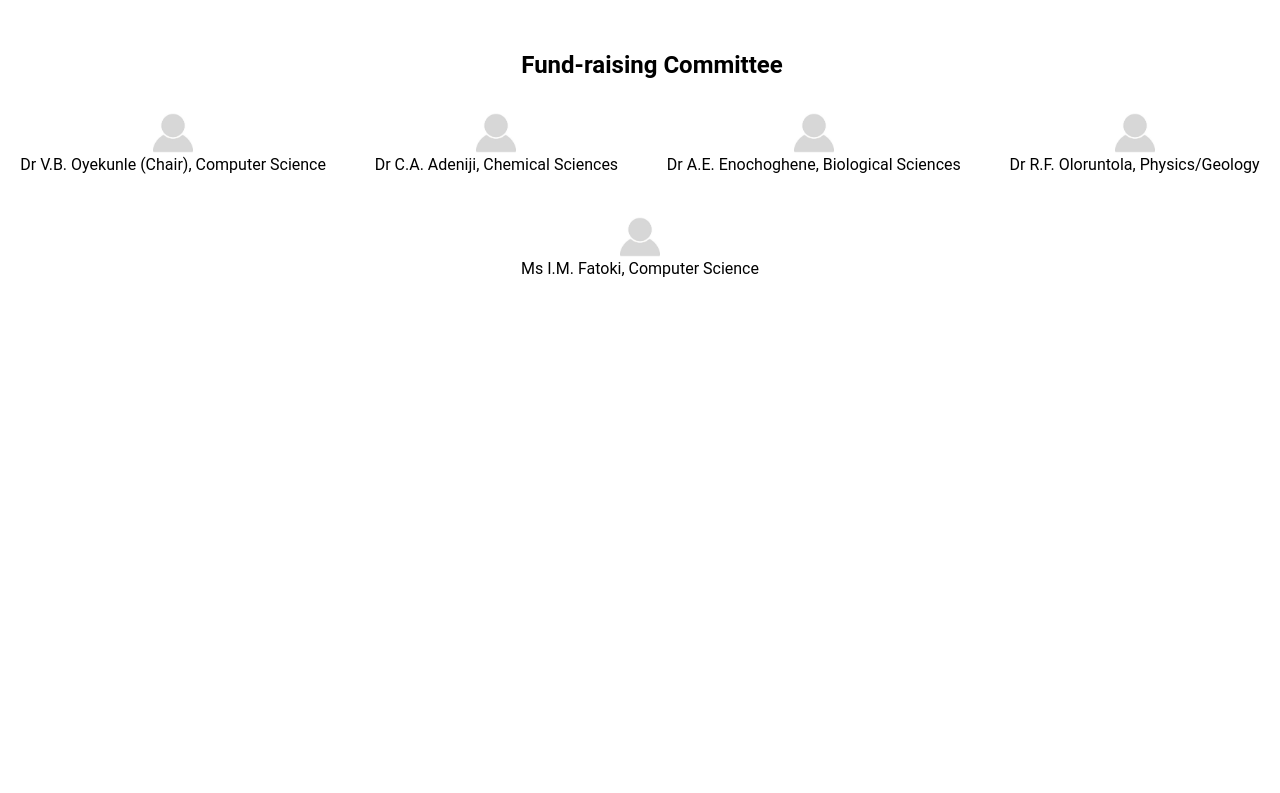
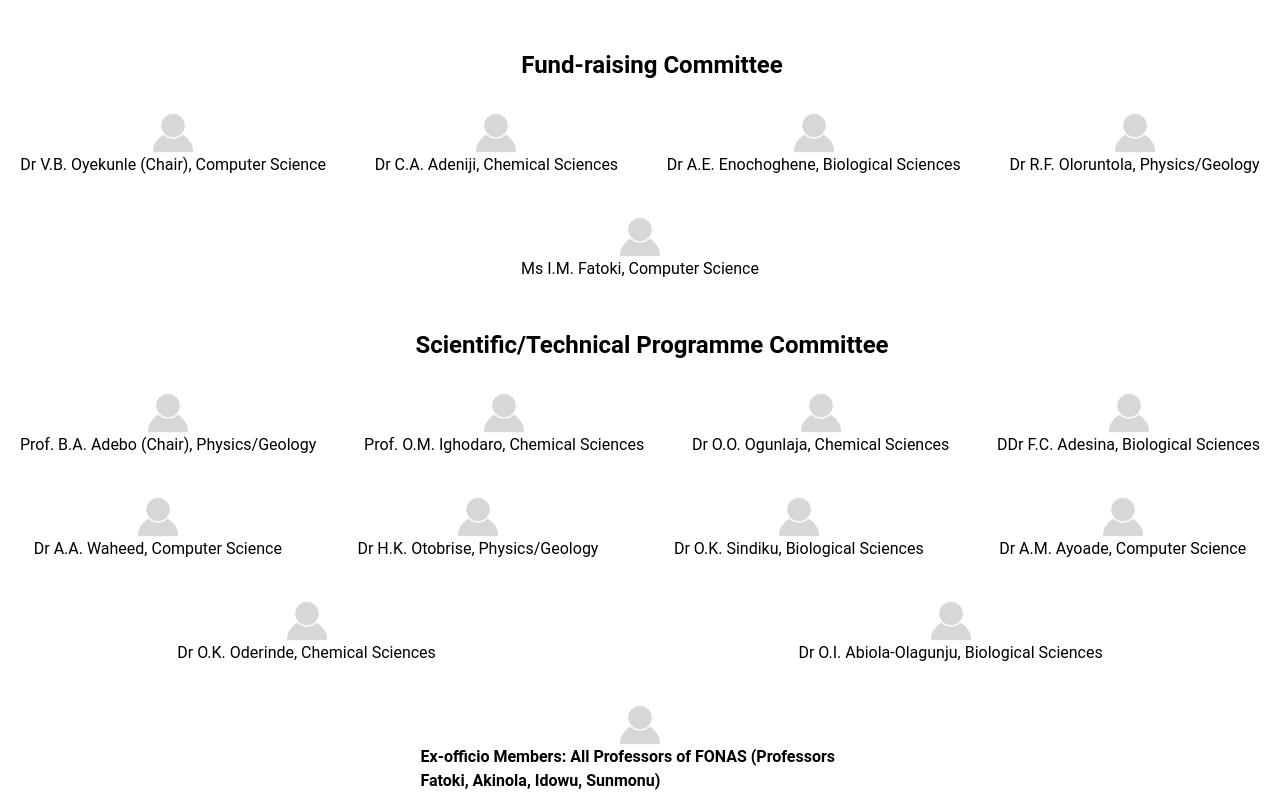
Before and after one commit to michael-ono/landing-page-fascon-2024, a React (Vite) app: page /organizers in a window 1280 px wide. Shown: the part 347-1140 px from the top of the page. Before the commit the page ends 800 px from the top, so only its background shows below. Built offline with nearby package versions, Linux system fonts and the light colour scheme.

Commit message:
Scientific/Technical Programme Committee

```diff
--- a/src/components/Organizers.jsx
+++ b/src/components/Organizers.jsx
@@ -31,7 +31,7 @@ const Organizers = () => {
                     width="40"
                     height="40"
                   />
-                  <h1>Dr W. Sakpere (LOC Chair), Computer Science</h1>
+                  <h1 className=''>Dr W. Sakpere (LOC Chair), Computer Science</h1>
                 </div>
                 {/* placeholder-2 */}
                 <div className="text-black flex flex-col justify-center items-center">
@@ -104,6 +104,125 @@ const Organizers = () => {
 
               </div>
             </div>
+            {/* Orginizer 3 */}
+            <div className='mt-12'>
+              <h1 className='text-2xl text-center font-semibold pl-6'>
+              Scientific/Technical Programme Committee
+              </h1>
+              <div className="flex flex-wrap pt-6 items-center justify-center gap-10 mt-2 md:justify-around px-4">
+                {/* placeholder-1 */}
+                <div className="text-black flex flex-col justify-center items-center">
+                  <img
+                    src={sponsorPlaceholder}
+                    alt="Organizers 1 Logo"
+                    width="40"
+                    height="40"
+                  />
+                  <h1>Prof. B.A. Adebo (Chair), Physics/Geology</h1>
+                </div>
+                {/* placeholder-2 */}
+                <div className="text-black flex flex-col justify-center items-center">
+                  <img
+                    src={sponsorPlaceholder}
+                    alt="Organizers 2 Logo"
+                    width="40"
+                    height="40"
+                  />
+                  <h1>Prof. O.M. Ighodaro, Chemical Sciences</h1>
+                </div>
+                {/* placeholder-3 */}
+                <div className="text-black flex flex-col justify-center items-center">
+                  <img
+                    src={sponsorPlaceholder}
+                    alt="Organizers 3 Logo"
+                    width="40"
+                    height="40"
+                  />
+                  <h1>Dr O.O. Ogunlaja, Chemical Sciences</h1>
+                </div>
+                {/* placeholder-4 */}
+                <div className="text-black flex flex-col justify-center items-center">
+                  <img
+                    src={sponsorPlaceholder}
+                    alt="Organizers 4 Logo"
+                    width="40"
+                    height="40"
+                  />
+                  <h1>DDr F.C. Adesina, Biological Sciences</h1>
+                </div>
+                {/* placeholder-5 */}
+                <div className="text-black flex flex-col justify-center items-center">
+                  <img
+                    src={sponsorPlaceholder}
+                    alt="Organizers 5 Logo"
+                    width="40"
+                    height="40"
+                  />
+                  <h1>Dr A.A. Waheed, Computer Science</h1>
+                </div>
+                {/* placeholder-6 */}
+                <div className="text-black flex flex-col justify-center items-center">
+                  <img
+                    src={sponsorPlaceholder}
+                    alt="Organizers 6 Logo"
+                    width="40"
+                    height="40"
+                  />
+                  <h1>Dr H.K. Otobrise, Physics/Geology</h1>
+                </div>
+                {/* placeholder-7 */}
+                <div className="text-black flex flex-col justify-center items-center">
+                  <img
+                    src={sponsorPlaceholder}
+                    alt="Organizers 7 Logo"
+                    width="40"
+                    height="40"
+                  />
+                  <h1>Dr O.K. Sindiku, Biological Sciences</h1>
+                </div>
+                {/* placeholder-8 */}
+                <div className="text-black flex flex-col justify-center items-center">
+                  <img
+                    src={sponsorPlaceholder}
+                    alt="Organizers 8 Logo"
+                    width="40"
+                    height="40"
+                  />
+                  <h1>Dr A.M. Ayoade, Computer Science</h1>
+                </div>
+                {/* placeholder-9 */}
+                <div className="text-black flex flex-col justify-center items-center">
+                  <img
+                    src={sponsorPlaceholder}
+                    alt="Organizers 9 Logo"
+                    width="40"
+                    height="40"
+                  />
+                  <h1>Dr O.K. Oderinde, Chemical Sciences</h1>
+                </div>
+                {/* placeholder-10 */}
+                <div className="text-black flex flex-col justify-center items-center">
+                  <img
+                    src={sponsorPlaceholder}
+                    alt="Organizers 10 Logo"
+                    width="40"
+                    height="40"
+                  />
+                  <h1>Dr O.I. Abiola-Olagunju, Biological Sciences</h1>
+                </div>
+                {/* placeholder-11 */}
+                <div className="text-black flex flex-col justify-center items-center">
+                  <img
+                    src={sponsorPlaceholder}
+                    alt="Organizers 11 Logo"
+                    width="40"
+                    height="40"
+                  />
+                  <h1 className='font-semibold w-4/6'>Ex-officio Members: All Professors of FONAS (Professors Fatoki, Akinola, Idowu, Sunmonu)</h1>
+                </div>
+
+              </div>
+            </div>
 
           </div>
         </div>
```
